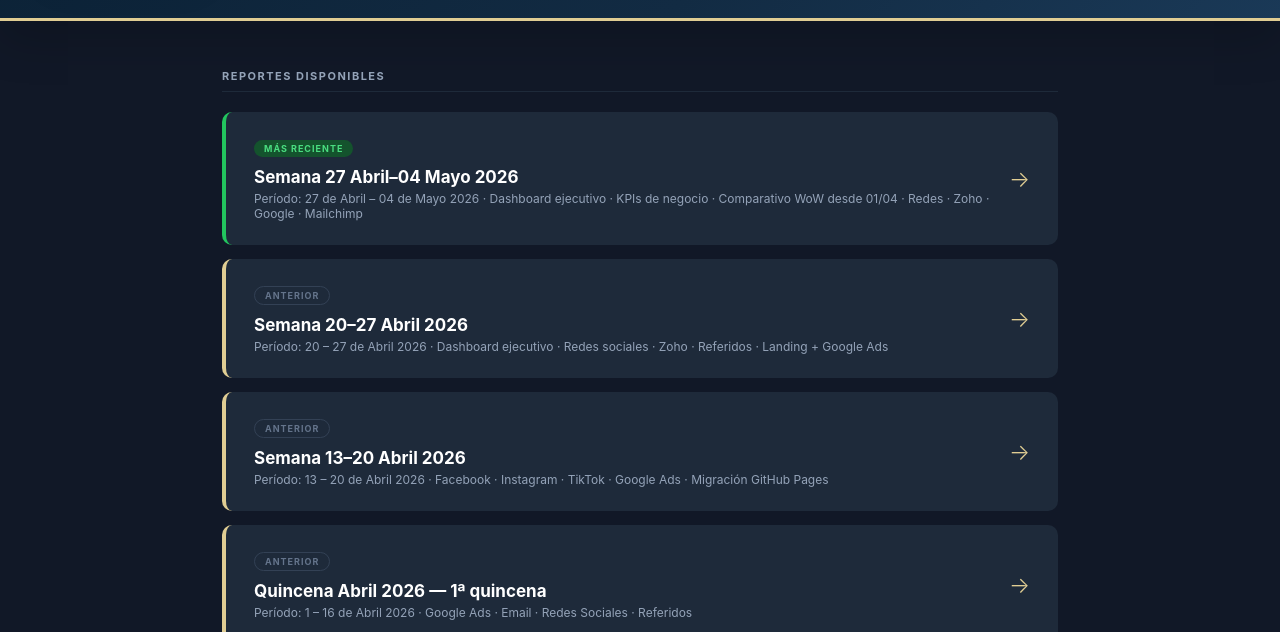
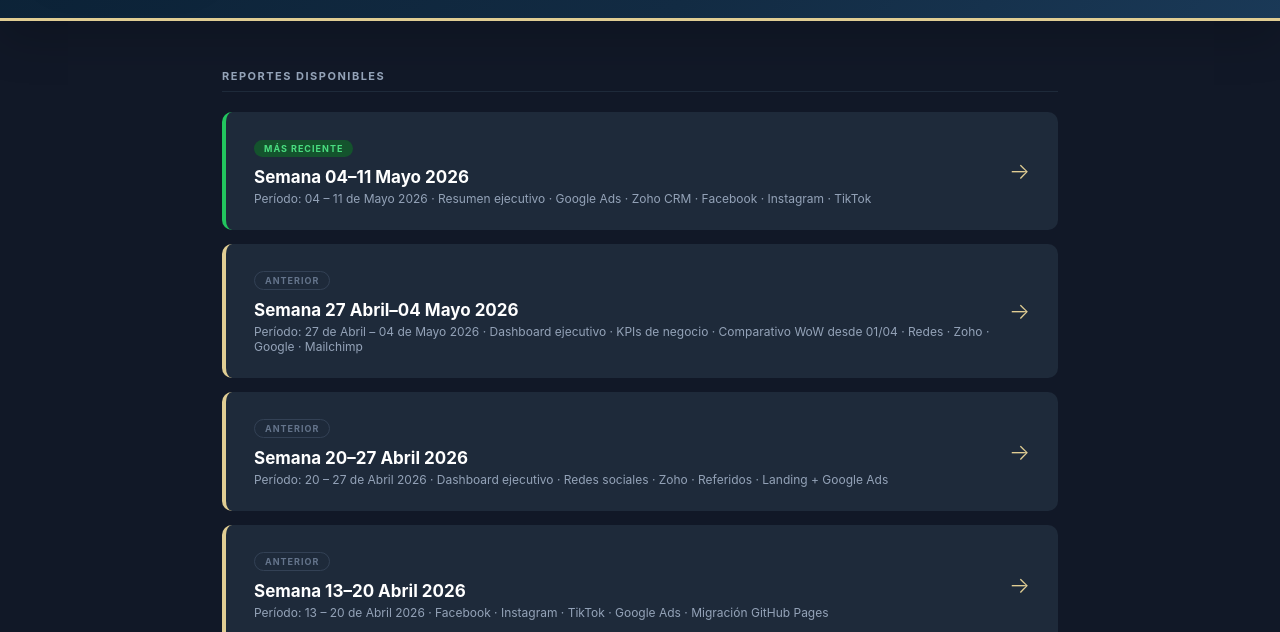
Before and after one commit to jesusc-TL/teruya-law-reportes, a plain HTML site: page index.html in a window 1280 px wide. Shown: the part 164-796 px from the top of the page. Drawn offline with Linux system fonts and the light colour scheme.

Commit message:
feat: agregar semana 11 mayo 2026 al índice de reportes

```diff
--- a/index.html
+++ b/index.html
@@ -44,9 +44,18 @@
   <div class="section-label">Reportes disponibles</div>
 
   <!-- ÚLTIMO REPORTE — siempre apunta al más reciente -->
-  <a href="./semana-04-mayo-2026/" class="report-card latest">
+  <a href="./semana-11-mayo-2026/" class="report-card latest">
     <div class="rc-left">
       <div class="rc-badge badge-latest">Más reciente</div>
+      <div class="rc-title">Semana 04–11 Mayo 2026</div>
+      <div class="rc-period">Período: 04 – 11 de Mayo 2026 · Resumen ejecutivo · Google Ads · Zoho CRM · Facebook · Instagram · TikTok</div>
+    </div>
+    <div class="rc-arrow">→</div>
+  </a>
+
+  <a href="./semana-04-mayo-2026/" class="report-card">
+    <div class="rc-left">
+      <div class="rc-badge badge-prev">Anterior</div>
       <div class="rc-title">Semana 27 Abril–04 Mayo 2026</div>
       <div class="rc-period">Período: 27 de Abril – 04 de Mayo 2026 · Dashboard ejecutivo · KPIs de negocio · Comparativo WoW desde 01/04 · Redes · Zoho · Google · Mailchimp</div>
     </div>
```
